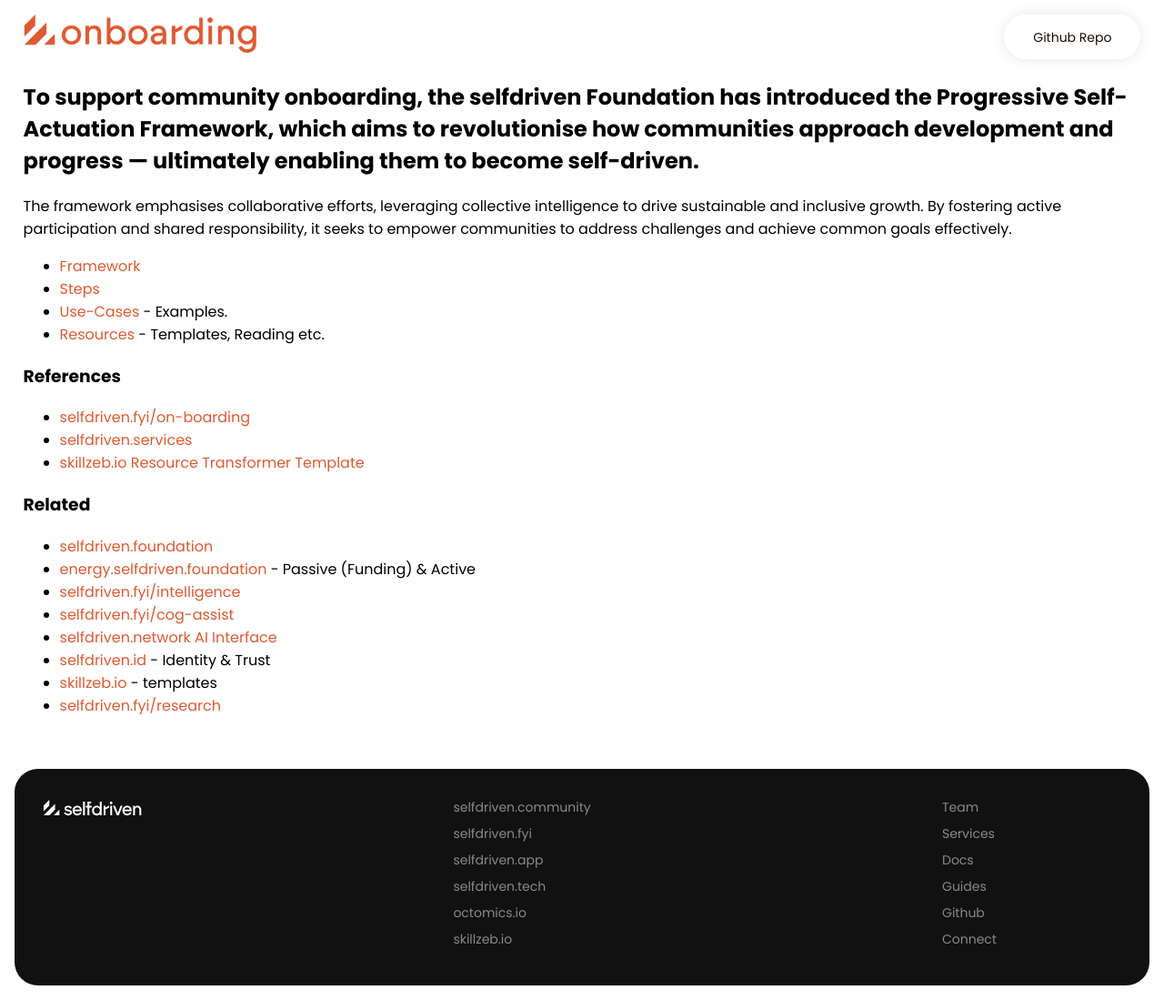
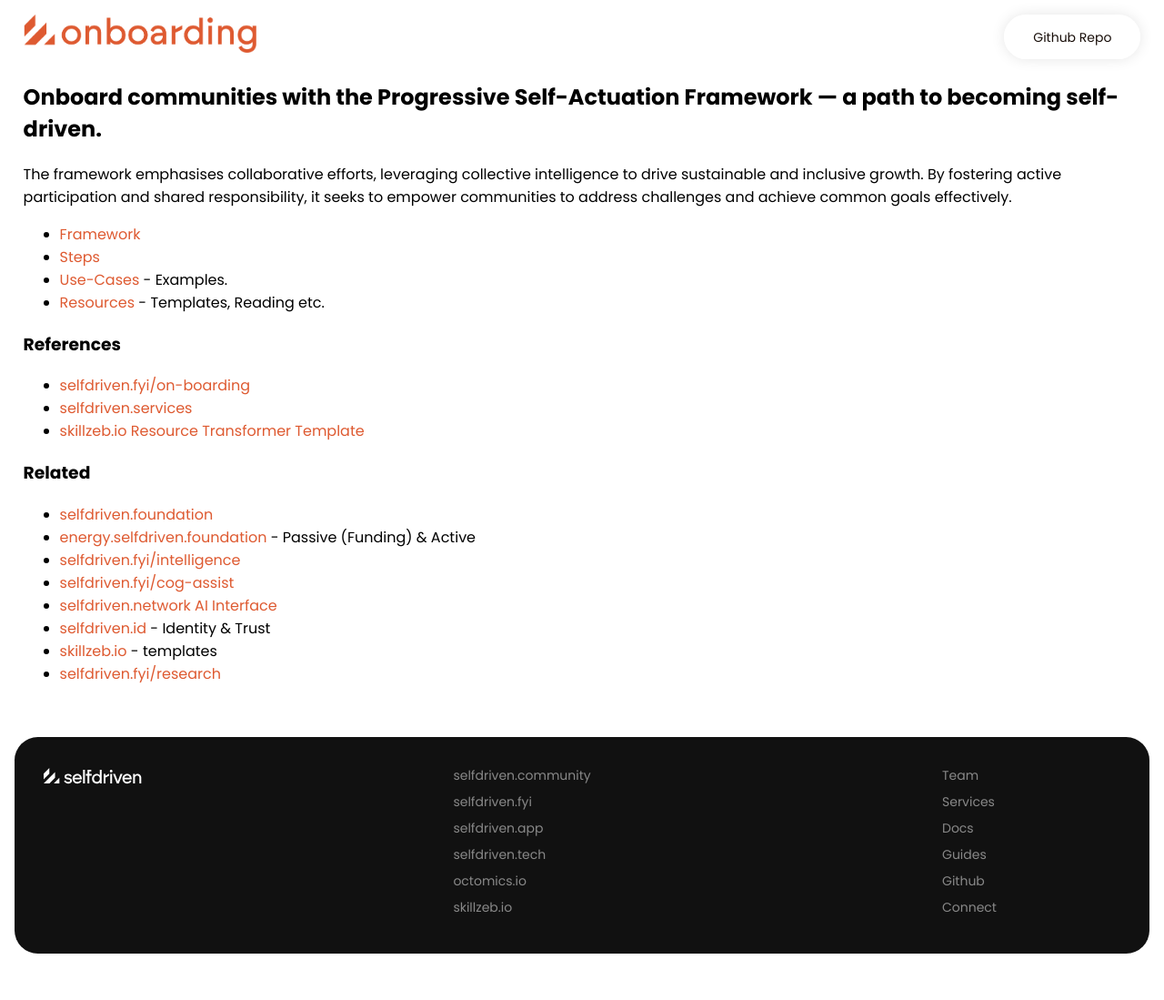
Before and after one commit to selfdriven-engagement/selfdriven-actuate, a Jekyll site: the page built from docs/index.md, in a window 1280 px wide. Shown: the whole page at 91% size. Built offline with Jekyll 4.4.1, drawn with Linux system fonts in a browser that asks for light colours; after the commit the page ends 1064 px from its top, so only the background shows below that.

Commit message:
Update index.md

```diff
--- a/docs/index.md
+++ b/docs/index.md
@@ -2,7 +2,7 @@
 layout: default
 title: Home
 ---
-## To support community onboarding, the selfdriven Foundation has introduced the Progressive Self-Actuation Framework, which aims to revolutionise how communities approach development and progress — ultimately enabling them to become self-driven.
+## Onboard communities with the Progressive Self-Actuation Framework — a path to becoming self-driven.
 
 The framework emphasises collaborative efforts, leveraging collective intelligence to drive sustainable and inclusive growth. By fostering active participation and shared responsibility, it seeks to empower communities to address challenges and achieve common goals effectively.
 
```
